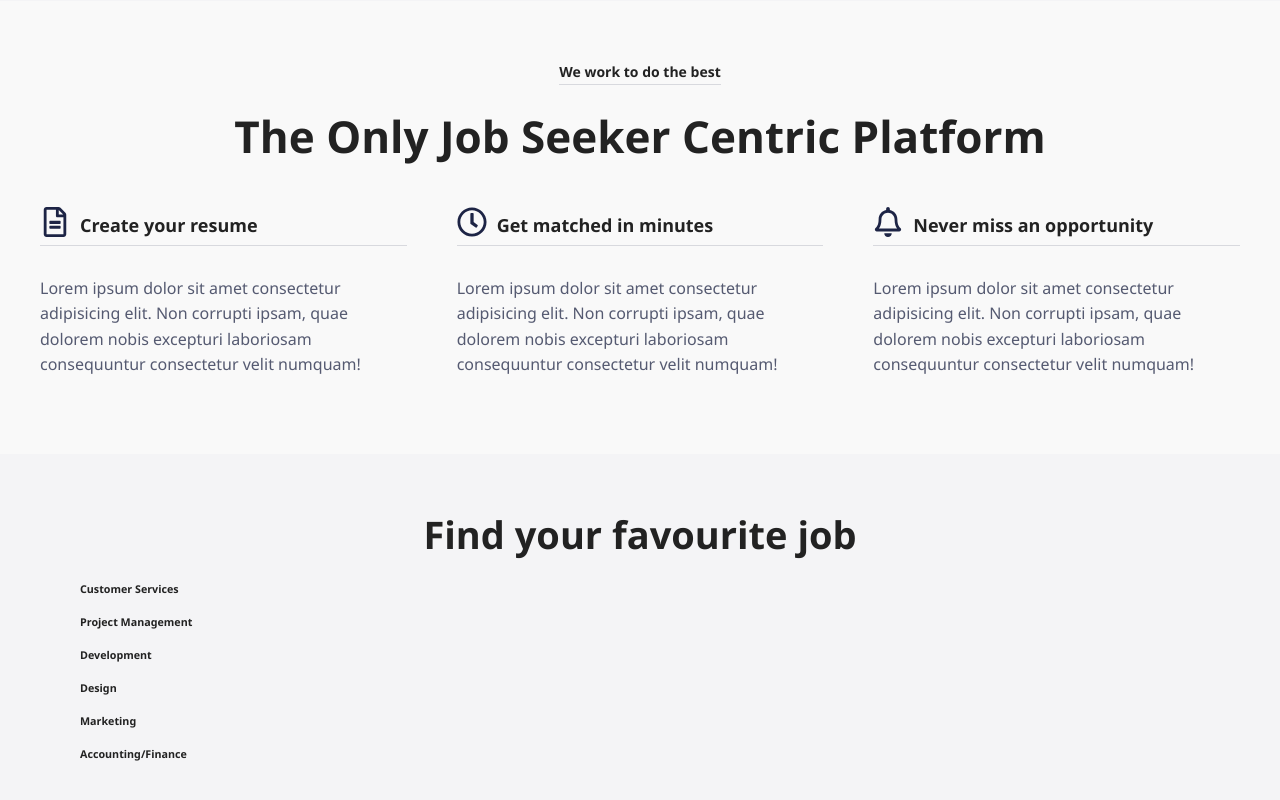
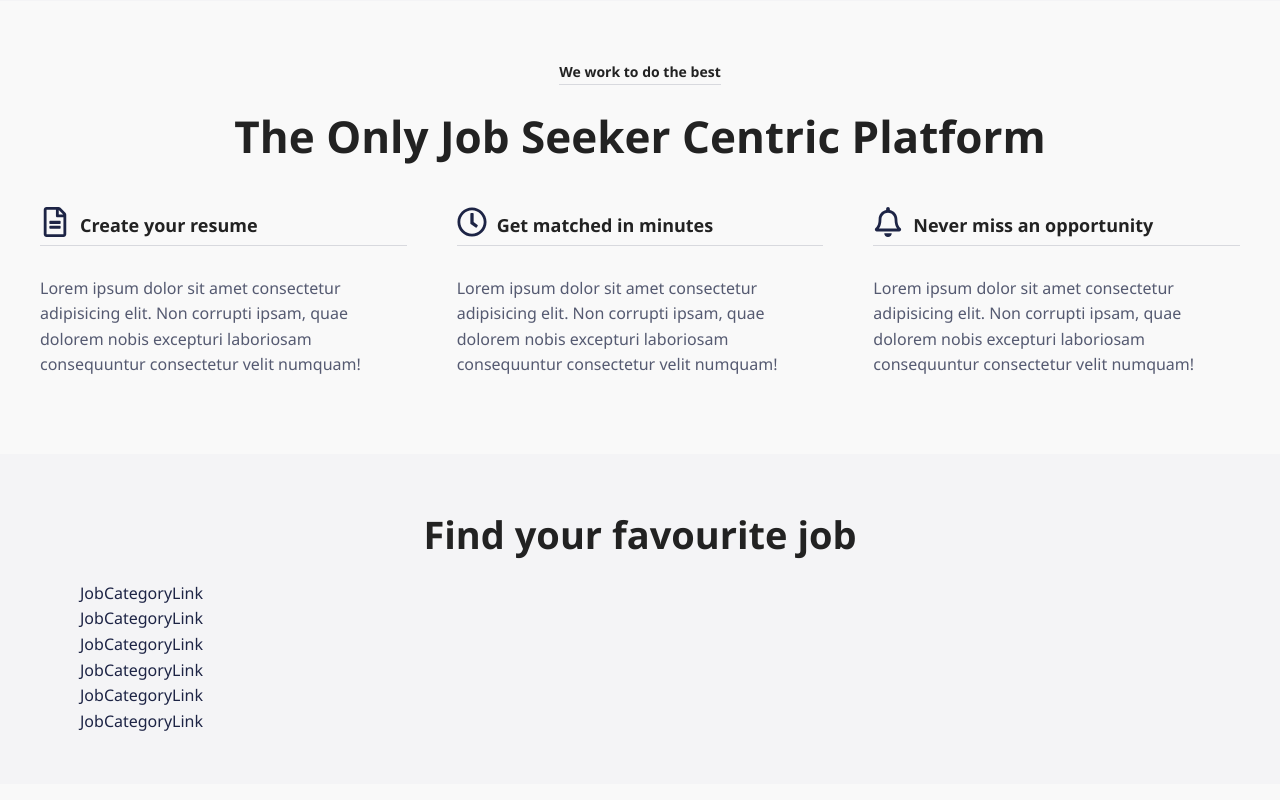
Before and after one commit to Jon-Felipe/Job-Board-React, a React (Vite) app: page / in a window 1280 px wide. Shown: the part 405-1205 px from the top of the page. Built offline with nearby package versions, Linux system fonts and the light colour scheme.

Commit message:
job category link component rename

```diff
--- a/src/components/Job/Job.tsx
+++ b/src/components/Job/Job.tsx
@@ -1,5 +1,10 @@
+import styles from './Job.module.css';
+
+// components
+import JobCategoryLink from './JobCategoryLink';
+
+// extras
 import { jobCategories } from '../../utils/constants';
-import styles from './Job.module.css';
 
 function Job() {
   return (
@@ -7,9 +12,7 @@ function Job() {
       <h1 className={styles.title}>Find your favourite job</h1>
       <div className={styles.jobCategories}>
         {jobCategories.map((jobCategory) => (
-          <article key={jobCategory.id}>
-            <h6>{jobCategory.title}</h6>
-          </article>
+          <JobCategoryLink key={jobCategory.id} />
         ))}
       </div>
     </section>
--- /dev/null
+++ b/src/components/Job/JobCategoryLink.tsx
@@ -0,0 +1,5 @@
+function JobCategoryLink() {
+  return <div>JobCategoryLink</div>;
+}
+
+export default JobCategoryLink;
```
